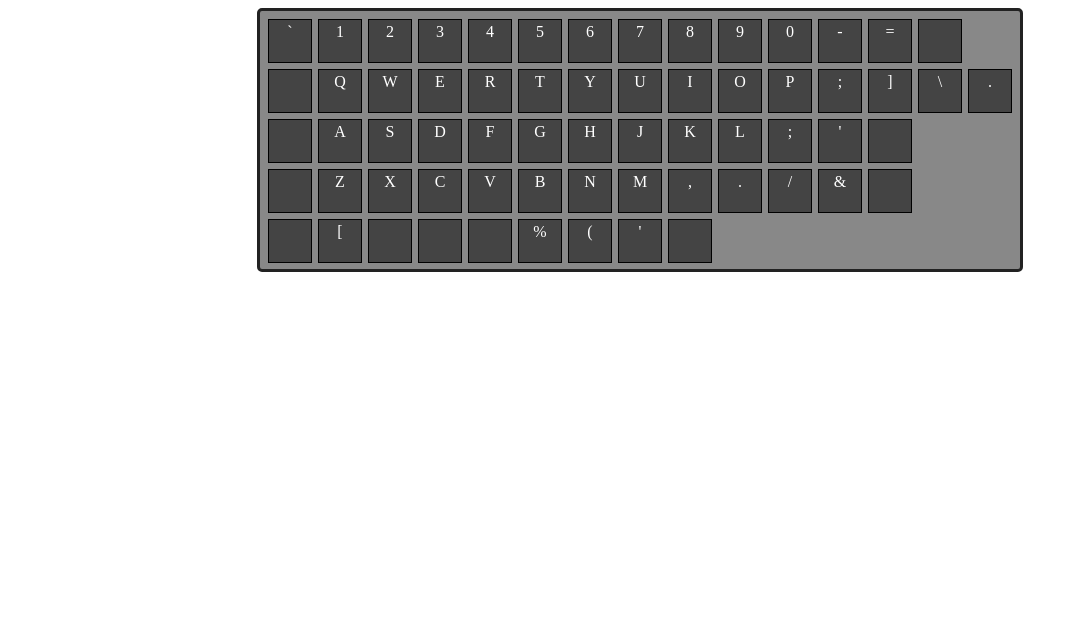
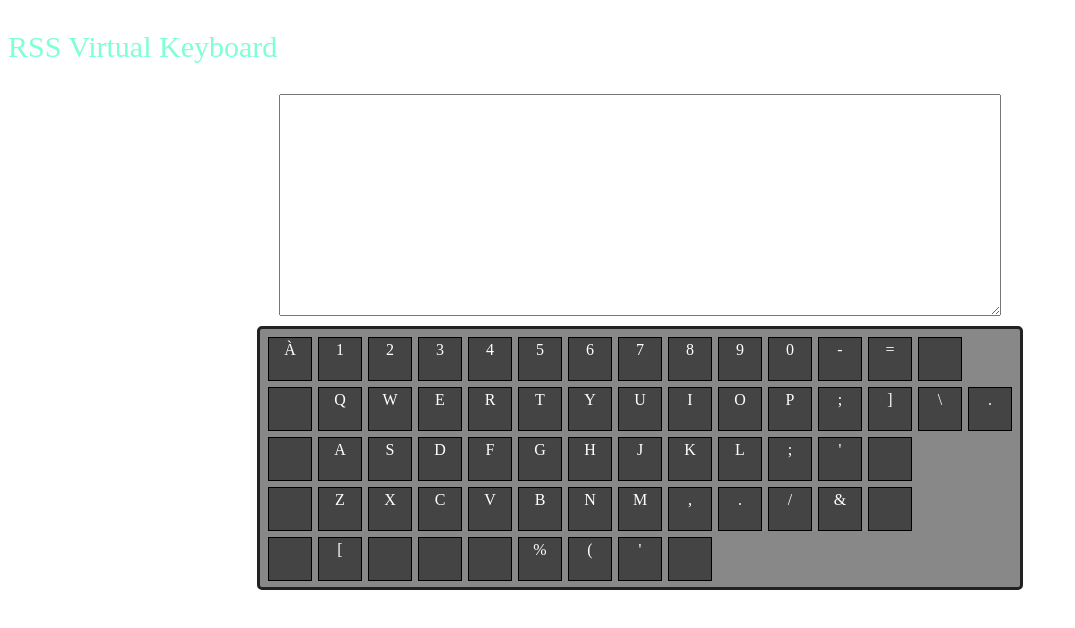
Before and after one commit to iryna-zhyhala/virtual-keyboard, a plain HTML site: page index.html in a window 1280 px wide. Shown: the whole page, without its empty margins (0-1075 px from the left). Drawn offline with Linux system fonts and the light colour scheme.

Commit message:
feat: add texterea

```diff
--- a/index.html
+++ b/index.html
@@ -8,6 +8,7 @@
     <link rel="stylesheet" href="style.css">
 </head>
 <body>
+<textarea class="textarea" rows="5" cols="50"></textarea>
 <div id="keyboard"></div>
 <script src="./index.js"></script>
 </body>
--- a/index.js
+++ b/index.js
@@ -1,4 +1,10 @@
-let keyboard = [96, 49, 50, 51, 52, 53, 54, 55, 56, 57, 48, 45, 61, 8, 9, 81, 87, 69, 82, 84, 89, 85, 73, 79, 80, 59, 93, 92, 46, 20, 65, 83, 68, 70, 71, 72, 74, 75, 76, 59, 39, 13, 16, 90, 88, 67, 86, 66, 78, 77, 44, 46, 47, 38, 16, 17, 91, 18, 32, 18, 37, 40, 39, 17];
+let body = document.getElementsByTagName('body')
+let title = document.createElement('p');
+title.className = "titles";
+title.innerHTML = "RSS Virtual Keyboard";
+document.body.prepend(title);
+
+let keyboard = [192, 49, 50, 51, 52, 53, 54, 55, 56, 57, 48, 45, 61, 8, 9, 81, 87, 69, 82, 84, 89, 85, 73, 79, 80, 59, 93, 92, 46, 20, 65, 83, 68, 70, 71, 72, 74, 75, 76, 59, 39, 13, 16, 90, 88, 67, 86, 66, 78, 77, 44, 46, 47, 38, 16, 17, 91, 18, 32, 18, 37, 40, 39, 17];
 
 //document.onkeydown = function(event) {
 //  console.log(event);
@@ -16,7 +22,6 @@ function init() {
     }
     document.querySelector('#keyboard').innerHTML = out;
 }
-
 init();
 
 document.onkeydown = function(event) {
--- a/style.css
+++ b/style.css
@@ -1,5 +1,20 @@
 html {
     box-sizing: border-box;
+}
+
+.titles {
+    font-size: 30px;
+    color: aquamarine;
+}
+
+.textarea {
+    display: block;
+    width: 700px;
+    height: 200px;
+    margin: 10px auto 10px;
+    padding: 10px;
+    font-size: 18px;
+    color: #444444;
 }
 
 #keyboard {
```
